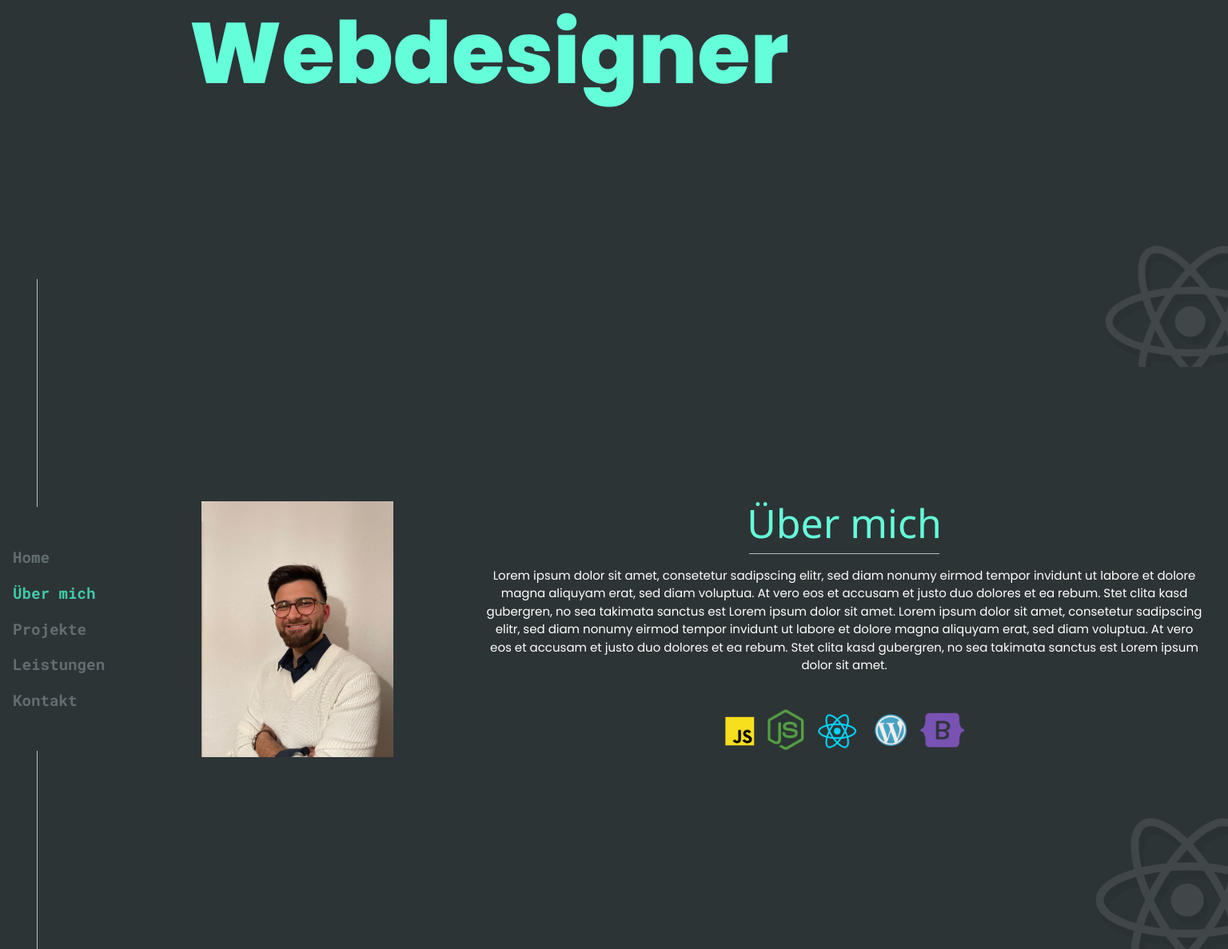
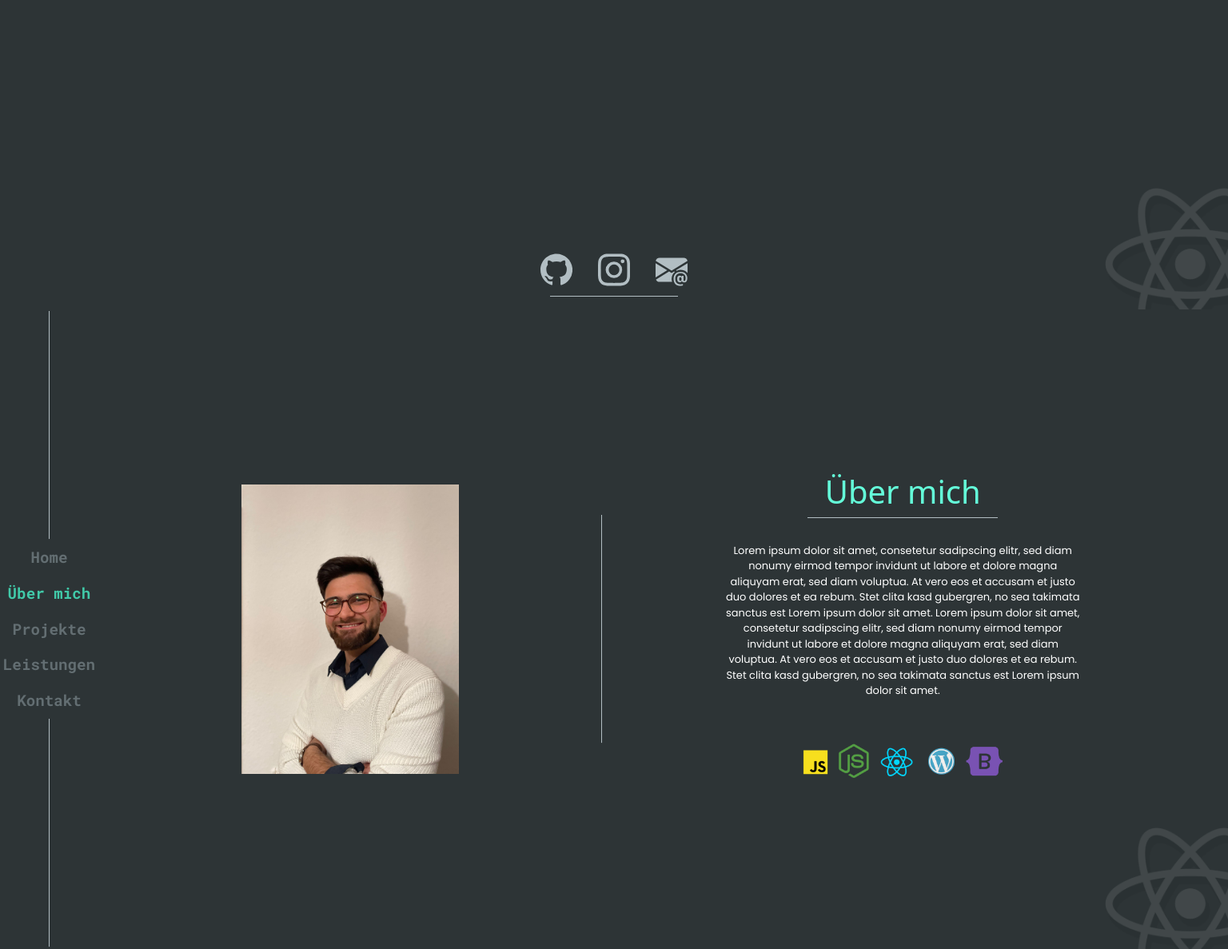
Before and after one commit to eremia2001/Portfolio, a React (Create React App) app: page / in a window 1536 px wide. Shown: the part 413-1600 px from the top of the page at 80% size. Built offline with nearby package versions, Linux system fonts and the light colour scheme.

Commit message:
responsive about you added

```diff
--- a/src/App.js
+++ b/src/App.js
@@ -12,6 +12,7 @@ function App() {
     <div fluid className="App  ">
       <Home />
       <About />
+      <ContactBar />
     </div>
   );
 }
--- a/src/components/HeroSection.js
+++ b/src/components/HeroSection.js
@@ -6,7 +6,7 @@ function HeroSection() {
       <Row className="d-inline">
         <Col className=" text-left">
           <h5 className="text-white bold normalText ">Hallo,mein Name ist</h5>
-          <p className="primaryColor title bold">Eremiya Rifatooo</p>
+          <p className="primaryColor title bold">Eremiya Rifat</p>
           <h4 className="text-white bold biggerNormalText">Ich bin</h4>
           <p className="primaryColor bigTitle bold md-display-1">Webdesigner</p>
         </Col>
--- a/src/components/NavBar.js
+++ b/src/components/NavBar.js
@@ -8,7 +8,7 @@ function NavBar() {
       <Navbar variant="dark" expand="lg">
         <Container fluid className="NavContainer">
           <Navbar.Brand>
-            <img src={RifatLogo} />
+            <img src={RifatLogo} className="logo" />
           </Navbar.Brand>
           <Navbar.Toggle aria-controls="basic-navbar-nav" />
           <Navbar.Collapse
@@ -16,7 +16,7 @@ function NavBar() {
             className="justify-content-end"
           >
             <Nav className="navHeader">
-              <Nav.Link>
+              <Nav.Link href="#about">
                 <p className="nav-menu">Über mich</p>
               </Nav.Link>
               <Nav.Link>
--- a/src/components/SideMenu.js
+++ b/src/components/SideMenu.js
@@ -5,17 +5,19 @@ import { Nav } from 'react-bootstrap';
 function SideMenu() {
   return (
     <div className="SideMenu">
-      <img src={vertLine} className="vertLine" />
+      <img src={vertLine} className="vertLine lineTop" />
       <Nav className="flex-column nav">
         <Nav.Item></Nav.Item>
-        <Nav.Link className="side-menu">Home</Nav.Link>
+        <Nav.Link className="side-menu" href="#home">
+          Home
+        </Nav.Link>
         <Nav.Link className="side-menu-active">Über mich</Nav.Link>
         <Nav.Link className="side-menu">Projekte</Nav.Link>
         <Nav.Link className="side-menu">Leistungen</Nav.Link>
         <Nav.Link className="side-menu">Kontakt</Nav.Link>
         <Nav.Item></Nav.Item>
       </Nav>
-      <img src={vertLine} className="vertLine" />
+      <img src={vertLine} className="vertLine lineBot" />
     </div>
   );
 }
--- a/src/context/About.js
+++ b/src/context/About.js
@@ -9,7 +9,7 @@ import verLine from '../media/verticalLine.png';
 import skillImage2 from '../media/skillImageVert.png';
 function About() {
   return (
-    <div className=" About ">
+    <div className=" About " id="about">
       <SideMenu />
       <div className="aboutContainer">
         <div className="phoneTitle">
@@ -18,8 +18,8 @@ function About() {
         </div>
         <div className="imageContainer">
           <img src={portrait} className="portraitImage" />
-          <img src={verLine} className="verLine" />
         </div>
+        <img src={verLine} className="verLine" />
 
         <div className="content">
           <div className="titleContainer">
--- a/src/context/Home.js
+++ b/src/context/Home.js
@@ -6,10 +6,9 @@ import '../styles/homeContainer.css';
 
 function Home() {
   return (
-    <div className="page Home">
+    <div className="page Home" id="home">
       <NavBar />
       <HeroSection />
-      <ContactBar />
       <img src={reactLogo} className="reactLogo" />
     </div>
   );
--- a/src/styles/About.css
+++ b/src/styles/About.css
@@ -10,7 +10,6 @@
         flex-direction: row;
         justify-content: center;
         position: relative;
-        overflow:visible;
     }
 
 
@@ -61,15 +60,15 @@
     }
     .aboutMeText
     {
-        padding: 3vh 2vw;
+        padding: 2vh 2vw;
         font-family: Poppins;
-        font-size: 4vw;
+        font-size: 3.58w;
         text-align: center;
     }
     .portraitImage
     {
         margin:  0;
-        max-width: 70vw;
+        max-width: 50vw;
     }
 
     .horLine2
@@ -79,7 +78,7 @@
 
     .skillImage
     {
-        width: 90vw;
+        width: 60vw;
     }
     .verLine
     {
@@ -151,6 +150,7 @@
 
     .reactLogo2
     {
+        width: 20vw;
         display: block;
         position: absolute;
         bottom: 0;
@@ -184,9 +184,13 @@
     .content
     {
     }
+    .reactLogo2
+    {
+        width: 15vw;
+    }
 }
 
-@media screen and (min-width: 1030px){
+@media screen and (min-width: 1024px){
 
     .textContainer
     {
@@ -195,12 +199,12 @@
     }
     .aboutMeText
     {
-        font-size: 1.5vw;
-        padding: 2vh 0;
+        font-size: 1.2vw;
+        padding: 2vh 3vw;
     }
     .aboutTitle
     {
-        font-size: 5vw;
+        font-size: 4vw;
     }
     .content
     {
@@ -211,10 +215,11 @@
     {
         flex-basis: 2vw ;
     }
-    .aboutContainer
+    .portraitImage
     {
+        width: 20vw;
+    }
 
-    }
     .skillImage2
     {
         display: none;
@@ -222,7 +227,16 @@
     .skillImage
     {
         display: block;
-        width: 30vw;
+        width: 25vw;
+    }
+    .reactLogo2
+    {
+        width: 15vw;
+    }
+    .verLine
+    {
+        display: block;
+        margin: auto;
     }
 
 }
@@ -231,27 +245,35 @@
 
     .aboutTitle
     {
-        font-size: 50px;
+        font-size: 40px;
     }
     .aboutMeText
     {
-        font-size: 15px;
+        font-size: 13px;
+        font-family: Poppins, sans-serif;
+        padding:  2vw 5vw;
     }
     .portraitImage
     {
-        width: 15em;
+        width: 17em;
     }
     .content
     {
-        flex-basis: 30vw;
+        flex-basis: 10vw;
+        padding: 5vw;
     }
-    .imageContainer
-    {
-    }
+
     .skillImage
     {
-        width: 300px;
+        width: 250px;
     }
 
+    .reactLogo2
+    {
+        width: 10vw;
+    }
+}
+
+@media screen and (min-width: 1440px){
 
 }
--- a/src/styles/App.css
+++ b/src/styles/App.css
@@ -5,7 +5,6 @@
   scroll-behavior: smooth;
   display: flex;
   flex-direction: column;
-  overflow-x: hidden;
 }
 
 .primaryColor {
--- a/src/styles/contactBar.css
+++ b/src/styles/contactBar.css
@@ -35,8 +35,20 @@
   }
 }
 
-@media screen and (min-width: 961px){
+@media screen and (min-width: 1024px){
   .socialMediaContainer
   {
+    display: flex;
   }
 }
+
+@media screen and (min-width: 1440px){
+  .socialIconContainer
+  {
+    width: 12vw;
+  }
+  .socialMediaContainer
+  {
+    gap: 10px;
+  }
+}
--- a/src/styles/homeContainer.css
+++ b/src/styles/homeContainer.css
@@ -16,7 +16,7 @@
       }
       .bigTitle {
         margin: 0;
-        font-size: 14vw;
+        font-size: 13vw;
       }
       .bold {
         font-weight: bold;
@@ -129,3 +129,28 @@
             font-size: 1.5vw;
         }
     }
+
+    @media (min-width:1440px) {
+        .heroSection
+        {
+            padding: 5em;
+        }
+        .bigTitle
+        {
+            font-size: 5vw;
+        }
+        .title
+        {
+            font-size: 3.6vw;
+        }
+
+    }
+
+    @media (min-width:2560px) {
+
+        .heroSection
+        {
+            padding: 20em;
+        }
+
+    }
--- a/src/styles/navbar.css
+++ b/src/styles/navbar.css
@@ -15,3 +15,15 @@
           font-size: 1.2em;
         }
       }
+
+      @media (min-width:1440px) {
+        .nav-menu
+        {
+          font-size: 1em;
+        }
+        .logo
+        {
+          width: 6em;
+        }
+
+      }
--- a/src/styles/sidemenu.css
+++ b/src/styles/sidemenu.css
@@ -7,17 +7,15 @@
     {
         display: none;
         flex-direction: column;
-        justify-content: space-between;
-        align-items: flex-start;
+        justify-content: center;
+        align-items: center;
         width: 8vw;
-    }
+          }
 
 
     .vertLine
     {
-        margin-left: 5vw;
-        margin-top: 2vh;
-        margin-bottom: 2vh;
+        flex:1
     }
     .nav
     {
@@ -25,7 +23,8 @@
         font-weight: bold;
         font-size: 1vw;
         flex:1;
-        justify-content:space-evenly;
+        justify-content:center;
+        align-items: center;
     }
 
     .side-menu-active
@@ -48,17 +47,26 @@
     {
         font-size: 2.5vw;
     }
+    .lineBot
+    {
+        margin-bottom: 5vw;
+    }
+    .lineTop
+    {
+        margin-top: 5vw;
+    }
 
 }
 
-@media screen and (min-width: 1025px){
+@media screen and (min-width: 1024px){
     .nav
     {
-        font-size: 2.2vw;
+        font-size: 2vw;
     }
     .SideMenu
     {
         width: 15vw;
+
     }
 
 }
@@ -67,19 +75,42 @@
 
     .SideMenu
     {
-        width: 9vw;
+        width: 12vw;
+        overflow: hidden;
         justify-content: center;
+        align-items:center;
+
     }
     .nav
     {
         font-size: 1.2em;
+        justify-content: center;
+        padding: 0;
+        flex: 1;
+        align-items: center;
+
     }
     .vertLine
     {
-        margin-left: 3vw;
-        margin-top: 5vh;
-        margin-bottom: 5vh;
+
+        flex: 1;
     }
 
+    @media screen and (min-width: 1440px){
+
+        .SideMenu
+        {
+            align-items: center;
+            width: 8vw;
+        }
+        .lineBot
+        {
+            margin-bottom: 2vw;
+        }
+        .lineTop
+        {
+            margin-top: 2vw;
+        }
+    }
 
 }
```
